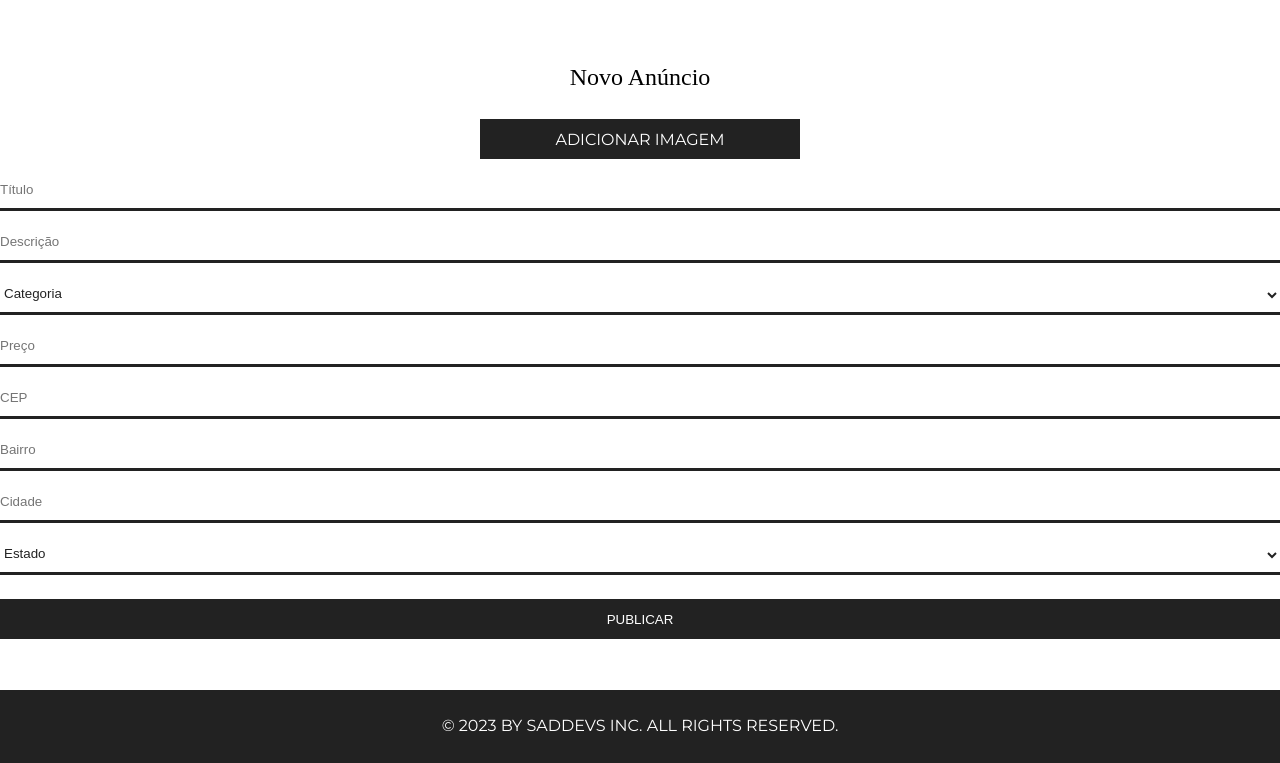
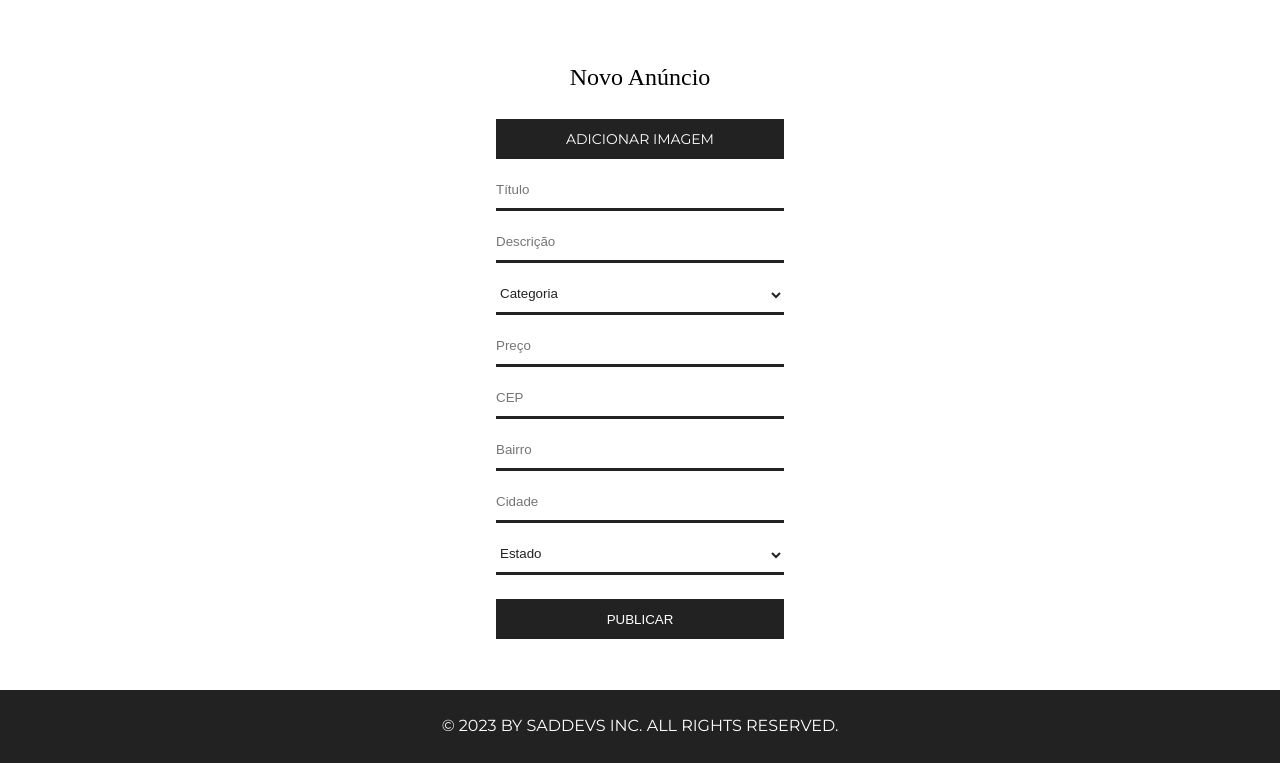
Before and after one commit to LucasMattosVieira/mmx, a PHP site: page /php/createAd.php in a window 1280 px wide. Shown: the part 299-1062 px from the top of the page. Run offline with PHP 8.4, Linux system fonts and the light colour scheme; some web fonts are replaced.

Commit message:
Fixing forms

```diff
--- a/src/css/style.css
+++ b/src/css/style.css
@@ -139,7 +139,9 @@
 /* Forms */
 
 #loginForm,
-#signupForm {
+#signupForm,
+#createAdForm,
+#accountForm {
   width: 100%;
   max-width: 20rem;
   margin: 0 auto;
@@ -181,9 +183,9 @@
   background-color: #222;
   display: inline-block;
   margin-top: 28px;
-  width: 320px;
+  width: 100%;
   height: 40px;
   border: none;
-  font-size: 14;
+  font-size: 14px;
   cursor: pointer;
 }
```
